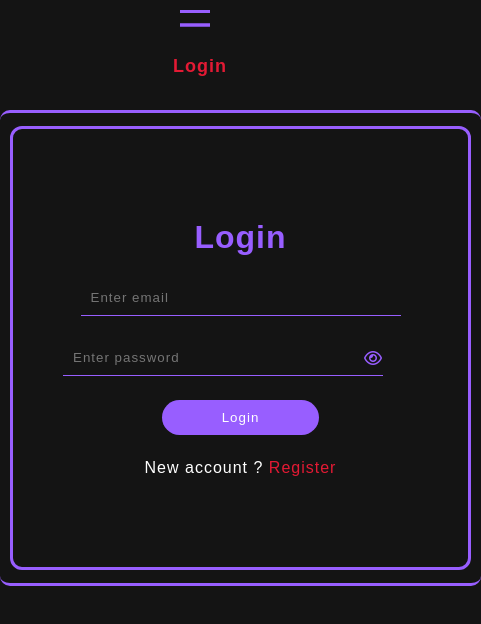
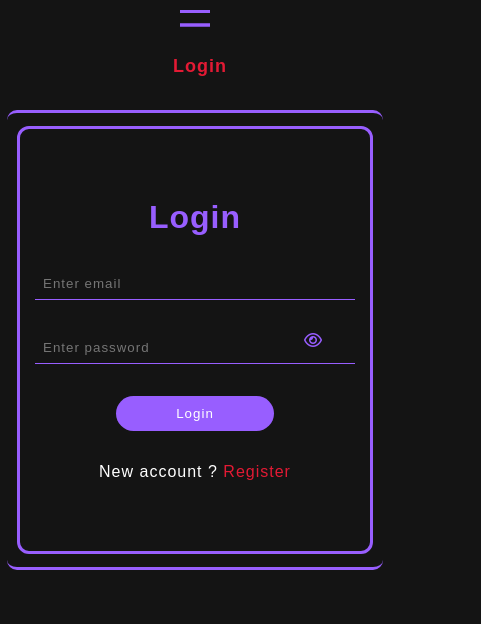
Before and after one commit to muhazAhmed/password-manager, a React (Vite) app in the folder client/: page /user/login in a window 390 px wide. Shown: the top 624 px of the page, 481 px wide, since content can reach past the window. Built offline with nearby package versions, Linux system fonts and the light colour scheme; a web font is replaced by a local one.

Commit message:
fixed bug from login page

```diff
--- a/client/src/pages/User/Form/Form.css
+++ b/client/src/pages/User/Form/Form.css
@@ -52,16 +52,7 @@
     width: 20rem;
   }
 
-.form-right form .form-row .text-input {
-  width: 12rem;
-}
-
-.form-right form .form-row .password-input {
-  width: 20rem;
-}
-
-
-.form-right .form-row i{
+  .form-right .form-row i {
     position: relative;
     right: 35px;
     cursor: pointer;
@@ -92,3 +83,30 @@
     border-bottom: 1px solid var(--red);
     padding: 10px;
   }
+
+  /* Media Queries */
+  @media screen and (max-width: 768px) {
+
+    .form .wallpaper {
+        display: none;
+    }
+
+    .form-right form {
+      padding: 50px 35px;
+    }
+
+    .form-right form .form-row input[type="password"] {
+      width: 100%;
+      padding-right: 0;
+    }
+
+    .form-right form .form-row input,
+    .form-right form .form-row .text-input,
+    .form-right form .form-row .password-input {
+      width: 100%;
+    }
+
+    .form-right form button {
+      padding: 10px 40px;
+    }
+  }
--- a/client/src/pages/User/Form/Login.css
+++ b/client/src/pages/User/Form/Login.css
@@ -1,21 +1,22 @@
-.form{
+.form {
     display: flex;
     justify-content: space-evenly;
     align-items: center;
 }
-.form .wallpaper img{
+
+.form .wallpaper img {
     width: 40vw;
     height: 76vh;
 }
 
-.form .xtra-div{
+.form .xtra-div {
     border-top: 3px solid var(--header);
     border-bottom: 3px solid var(--header);
     border-radius: 10px;
     padding: 13px 10px;
 }
 
-.form-right form{
+.login-right form {
     gap: 1rem;
     display: flex;
     flex-direction: column;
@@ -25,14 +26,14 @@
     border-radius: 12px;
 }
 
-.form-right form input{
+.login-right form input {
     border: none;
     border-bottom: 1px solid var(--header);
     width: 20rem;
     padding: 10px;
 }
 
-.form-right .form-row i{
+.login-right .form-row i {
     position: relative;
     right: 35px;
     cursor: pointer;
@@ -40,11 +41,11 @@
     font-weight: 100;
 }
 
-.form-right form input:focus {
+.login-right form input:focus {
     outline: none !important;
 }
 
-.form-right form button{
+.login-right form button {
     border: none;
     background-color: var(--header);
     padding: 10px 60px;
@@ -53,10 +54,39 @@
     transition: 0.3s;
 }
 
-.form-right form button:hover{
+.login-right form button:hover {
     padding: 10px 70px;
 }
 
-.form-right form span{
+.login-right form span {
     color: var(--red);
 }
+
+/* Media Queries */
+@media screen and (max-width: 768px) {
+
+    .form .xtra-div {
+        padding: 10px 8px;
+    }
+
+    .form .wallpaper {
+        display: none;
+    }
+
+    .login-right form{
+        padding: 70px 15px;
+    }
+
+    .login-right form input{
+        padding: 8px;
+    }
+
+    .login-right .form-row i {
+        position: absolute;
+        right: 60px;
+    }
+
+    .login-right form {
+        gap: 2rem;
+    }
+}
--- a/client/src/pages/User/Form/Login.jsx
+++ b/client/src/pages/User/Form/Login.jsx
@@ -1,5 +1,5 @@
 import React, { useContext, useEffect, useState } from "react";
-import "./login.css";
+import "./Login.css";
 import { Link, useNavigate } from "react-router-dom";
 import classnames from "classnames";
 import wallapaer from "../../../assets/images/form.svg";
@@ -56,7 +56,7 @@ const Login = () => {
       </div>
       {redirecting && <Loading />}
       <div className="xtra-div" data-aos="zoom-out">
-        <div className="form-right">
+        <div className="login-right">
           <form>
             <h1>Login</h1>
             <input
```
Lines whose indentation alone changed are shown as unchanged.
